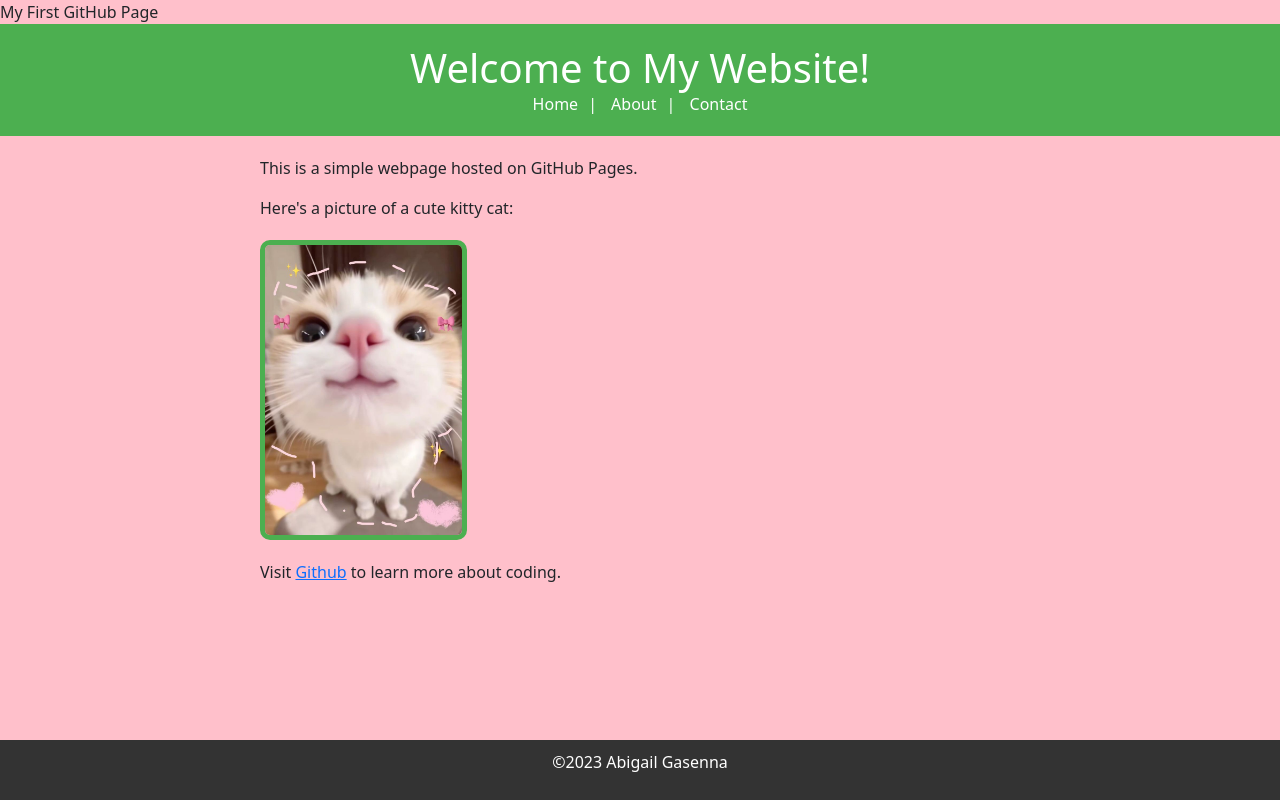
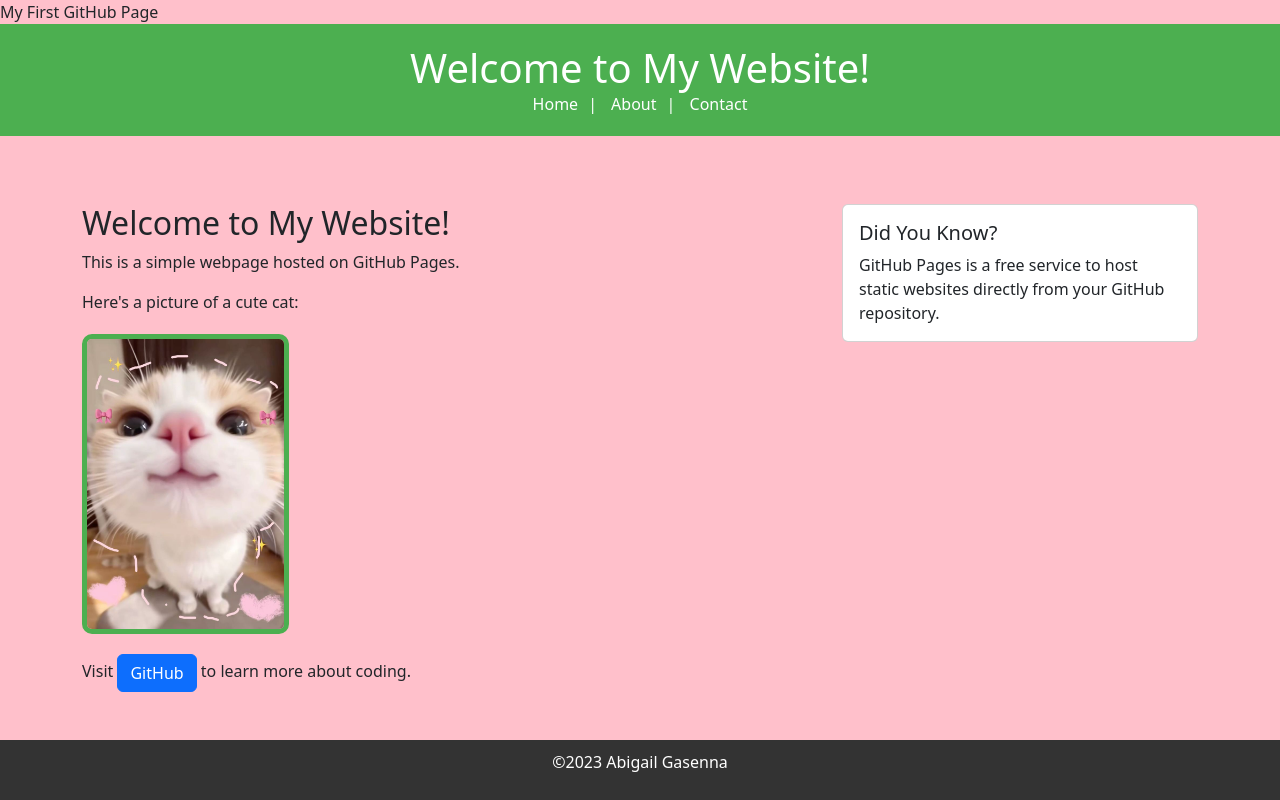
Before and after one commit to tefogasenna-pixel/My-GitHub, a plain HTML site: page index.html in a window 1280 px wide. Drawn offline with nearby package versions, Linux system fonts and the light colour scheme.

Commit message:
Update index.html

```diff
--- a/index.html
+++ b/index.html
@@ -24,12 +24,27 @@
          </nav>
     </header>
 
-    <main>
-        <p>This is a simple webpage hosted on GitHub Pages.</p>
-        <p>Here's a picture of a cute kitty cat:</p>
-        <img src="kitty.jpg" height="300" alt="A cute kitty">
+    <main class="container my-5">
+    <div class="row">
+        <div class="col-md-8">
+            <h2>Welcome to My Website!</h2>
+            <p>This is a simple webpage hosted on GitHub Pages.</p>
+            <p>Here's a picture of a cute cat:</p>
+            <img src="kitty.jpg" height="300" alt="A cute kitty">
+            <p class="mt-3">Visit <a href="https://github.com" class="btn btn-primary">GitHub</a> to learn more about coding.</p>
+        </div>
 
-            <p>Visit <a href="https://github.com">Github</a> to learn more about coding.</p>
+        <div class="col-md-4">
+            <div class="card">
+                <div class="card-body">
+                    <h5 class="card-title">Did You Know?</h5>
+                    <p class="card-text">GitHub Pages is a free service to host static websites directly from your GitHub repository.</p>
+                </div>
+
+            </div>
+        </div>
+    </div>
+
     </main>
 
      <footer>
```
